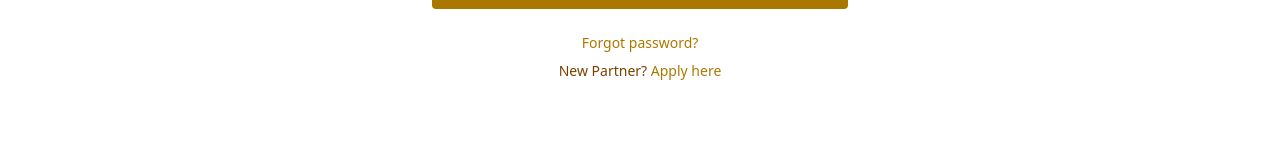
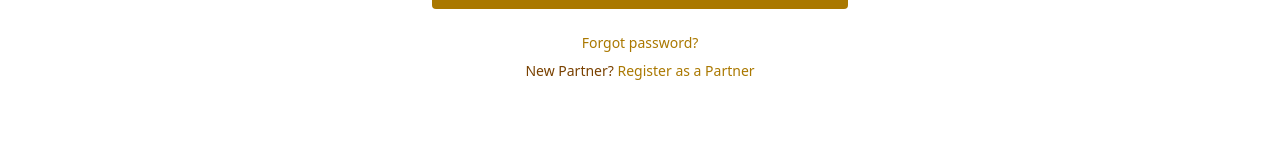
Before and after one commit to purelyeve/partner, a Next.js app: page /login in a window 1280 px wide. Shown: the part 424-575 px from the top of the page. Built offline with nearby package versions, Linux system fonts and the light colour scheme.

Commit message:
Fix login title and another tiny issues

```diff
--- a/src/app/login/login-form.tsx
+++ b/src/app/login/login-form.tsx
@@ -44,7 +44,7 @@ export default function LoginPage({
 
         <div className="mt-6 text-sm text-center space-y-2">
           <p><Link href="/forgot-password">Forgot password?</Link></p>
-          <p className="text-pe-brown">New Partner? <Link href="/register">Apply here</Link></p>
+          <p className="text-pe-brown">New Partner? <Link href="/register">Register as a Partner</Link></p>
         </div>
       </div>
     </PageShell>
--- /dev/null
+++ b/src/app/partner/agreement/page.tsx
@@ -0,0 +1,6 @@
+import { redirect } from 'next/navigation'
+
+/** Agreement is accepted at registration. Keep this URL as a redirect only. */
+export default function DeprecatedAgreementPage() {
+  redirect('/partner')
+}
```
